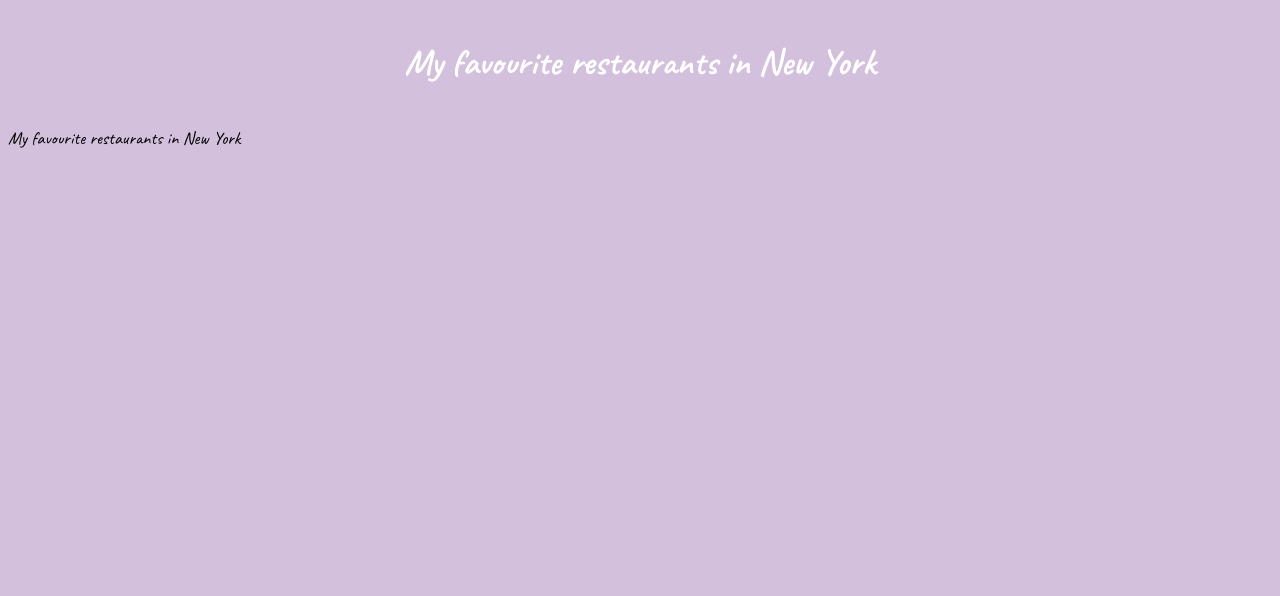
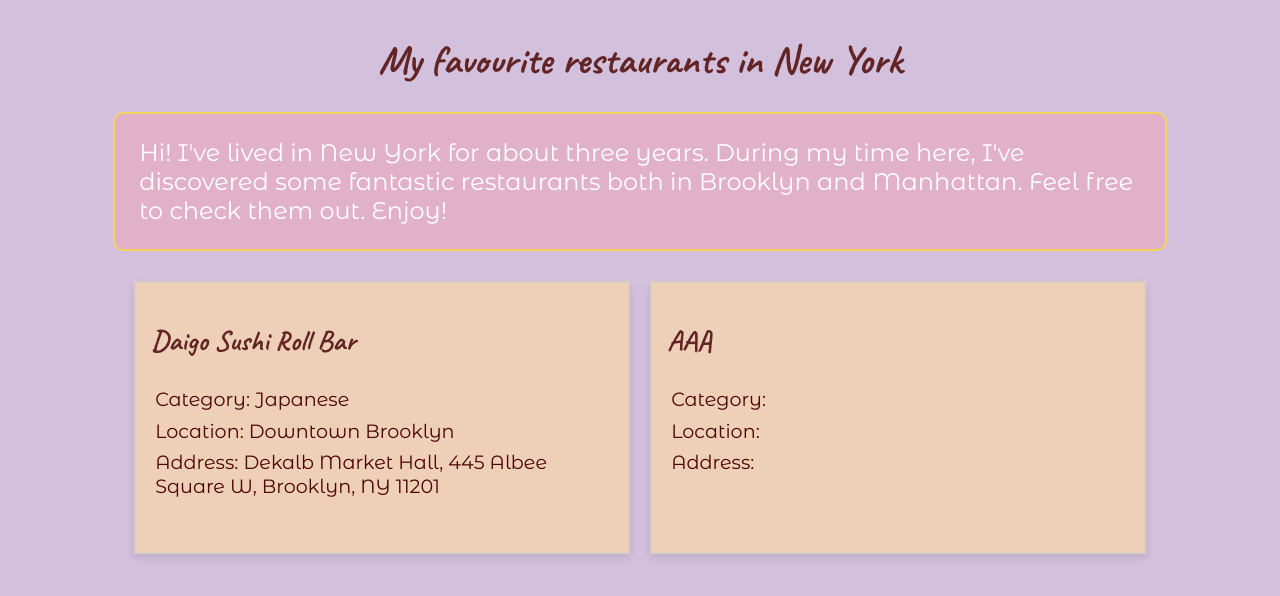
Before and after one commit to Wei682/JSON-and-dynamic-content, a plain HTML site: page index.html in a window 1280 px wide. Drawn offline with nearby package versions, Linux system fonts and the light colour scheme.

Commit message:
Added part of the JSON data

```diff
--- a/index.html
+++ b/index.html
@@ -8,13 +8,20 @@
 	<link href="https://unpkg.com/aos@2.3.1/dist/aos.css" rel="stylesheet">
 </head>
 <body>
-	<div data-aos="fade-up-right" class = "header">
+	<div data-aos="fade-up-right" id = "header">
 		<h1> My favourite restaurants in New York</h1>
 	</div>
 
-	<div data-aos="fade-up-right" class = "intro">
-		<p> My favourite restaurants in New York</p>
+	<div data-aos="fade-up-right" id = "intro">
+		<p> Hi! I've lived in New York for about three years. During my time here, I've discovered some fantastic restaurants both in Brooklyn and Manhattan. Feel free to check them out. Enjoy!</p>
 	</div>
+
+	<br>
+	<br>
+
+	<div id="restaurantGrid">
+
+    </div>
 
 	<script src="https://unpkg.com/aos@2.3.1/dist/aos.js"></script>
 	<script src="script.js"></script>
--- a/script.js
+++ b/script.js
@@ -1,4 +1,60 @@
-// I asked ChatGPT to help me adjust the animation speed.
 AOS.init({
-  duration: 800,
+    duration: 800,
 });
+
+let restaurantGridElement = document.getElementById('restaurantGrid');
+
+
+let restaurantDatabase = [
+  {
+    "Name" : "Daigo Sushi Roll Bar",
+    "Location" : "Downtown Brooklyn",
+    "Address" : "Dekalb Market Hall, 445 Albee Square W, Brooklyn, NY 11201",
+    "Category": "Japanese",
+    "Website" : "https://daigobrooklyn.com/",
+    "Image": ""
+  },
+  {
+    "Name" : "AAA",
+    "Location" : "",
+    "Address" : "",
+    "Category": "",
+    "Website" : "",
+    "Image": ""
+  }
+];
+
+
+for (var i = 0; i < restaurantDatabase.length; i++) {
+  createElementProper(restaurantDatabase[i]);
+}
+
+function createElementProper(incJSON) {
+
+  let newContentElement = document.createElement("DIV");
+  newContentElement.setAttribute('data-aos', 'flip-right');
+  newContentElement.classList.add('contentItem');
+
+  let newContentHeading = document.createElement("H2");
+  newContentHeading.classList.add('restaurantName');
+  newContentHeading.innerText = incJSON['Name'];
+  newContentElement.appendChild(newContentHeading);
+
+  let newContentCategory = document.createElement("p");
+  newContentCategory.classList.add('restaurantCategory');
+  newContentCategory.innerText = "Category: " + incJSON['Category'];
+  newContentElement.appendChild(newContentCategory);
+
+  let newContentLocation = document.createElement("p");
+  newContentLocation.classList.add('restaurantLocation');
+  newContentLocation.innerText = "Location: " + incJSON['Location'];
+  newContentElement.appendChild(newContentLocation);
+
+  let newContentAddress = document.createElement("p");
+  newContentAddress.classList.add('restaurantAddress');
+  newContentAddress.innerText = "Address: " + incJSON['Address'];
+  newContentElement.appendChild(newContentAddress);
+
+  /// Add the item to the page
+  restaurantGridElement.appendChild(newContentElement);
+}
--- a/style.css
+++ b/style.css
@@ -1,19 +1,69 @@
 @import url('https://fonts.googleapis.com/css2?family=Caveat:wght@400..700&display=swap');
+@import url('https://fonts.googleapis.com/css2?family=Montserrat+Alternates:ital,wght@0,100;0,200;0,300;0,400;0,500;0,600;0,700;0,800;0,900;1,100;1,200;1,300;1,400;1,500;1,600;1,700;1,800;1,900&display=swap');
+
+.{
+	box-sizing: border-box;
+}
 
 body{
 	background-color: #d2c0dc;
-	font-size: 18px;
-	font-family: "Caveat", cursive;
-}
-
-h1{
-	color: white;
-}
-
-.header{
-	margin: 0.8em;
+	font-size: 20px;
+  font-family: "Montserrat Alternates", sans-serif;
+	color: #622424;
 	display: flex;
 	flex-direction: column;
 	justify-content: center;
 	align-items: center;
 }
+
+h1{
+	font-family: "Caveat", cursive;
+	font-size: 2em;
+}
+
+h2{
+	font-size: 1.5em;
+	color: #622424;
+	font-family: "Caveat", cursive;
+}
+
+p{
+	margin: 0.2em;
+}
+
+#header, #intro{
+	width: 80%;
+	display: flex;
+ 	justify-content: center;
+	align-items: center;
+}
+
+#intro{
+	font-size: 1.2em;
+	border: 2px solid #f5d45d;
+	border-radius: 10px;
+  background-color: #e1b0c9;
+  padding: 0.8em;
+  color: white;
+}
+
+#restaurantGrid {
+	width: 80%;
+	align-items: center;
+  display: grid;
+  grid-template-columns: 1fr 1fr;
+  grid-column-gap: 1em;
+  grid-row-gap: 1em;
+  font-size: 1.2rem;
+}
+
+.contentItem {
+  display: flex;
+  flex-direction: column;
+  padding: 0.8em;
+  background-color: #eed0b8;
+	box-shadow: 0 4px 8px #0000001A;
+  color: #4d0505;
+  border: 2px solid #dccdc2;
+  height: 100%;
+}
```
